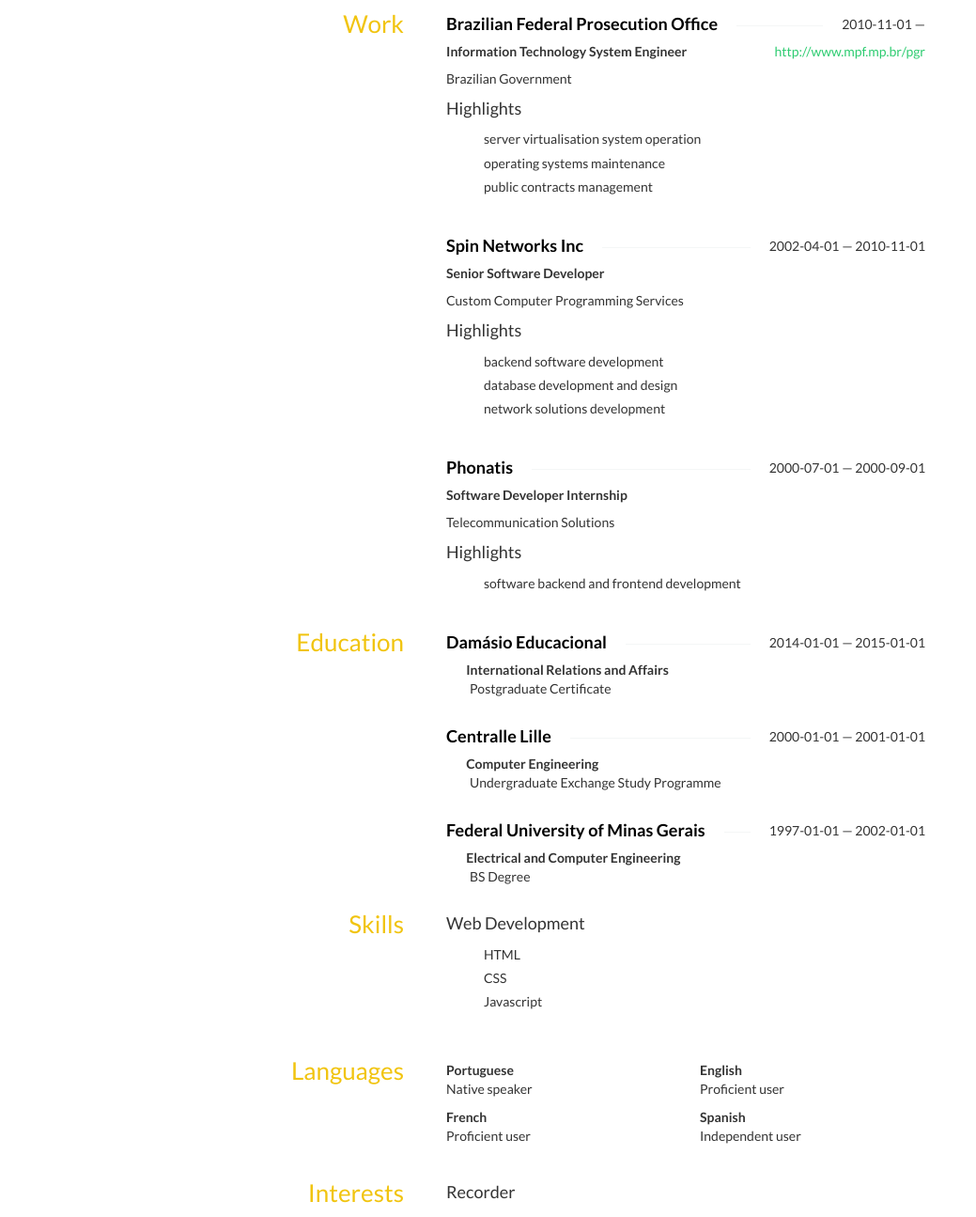
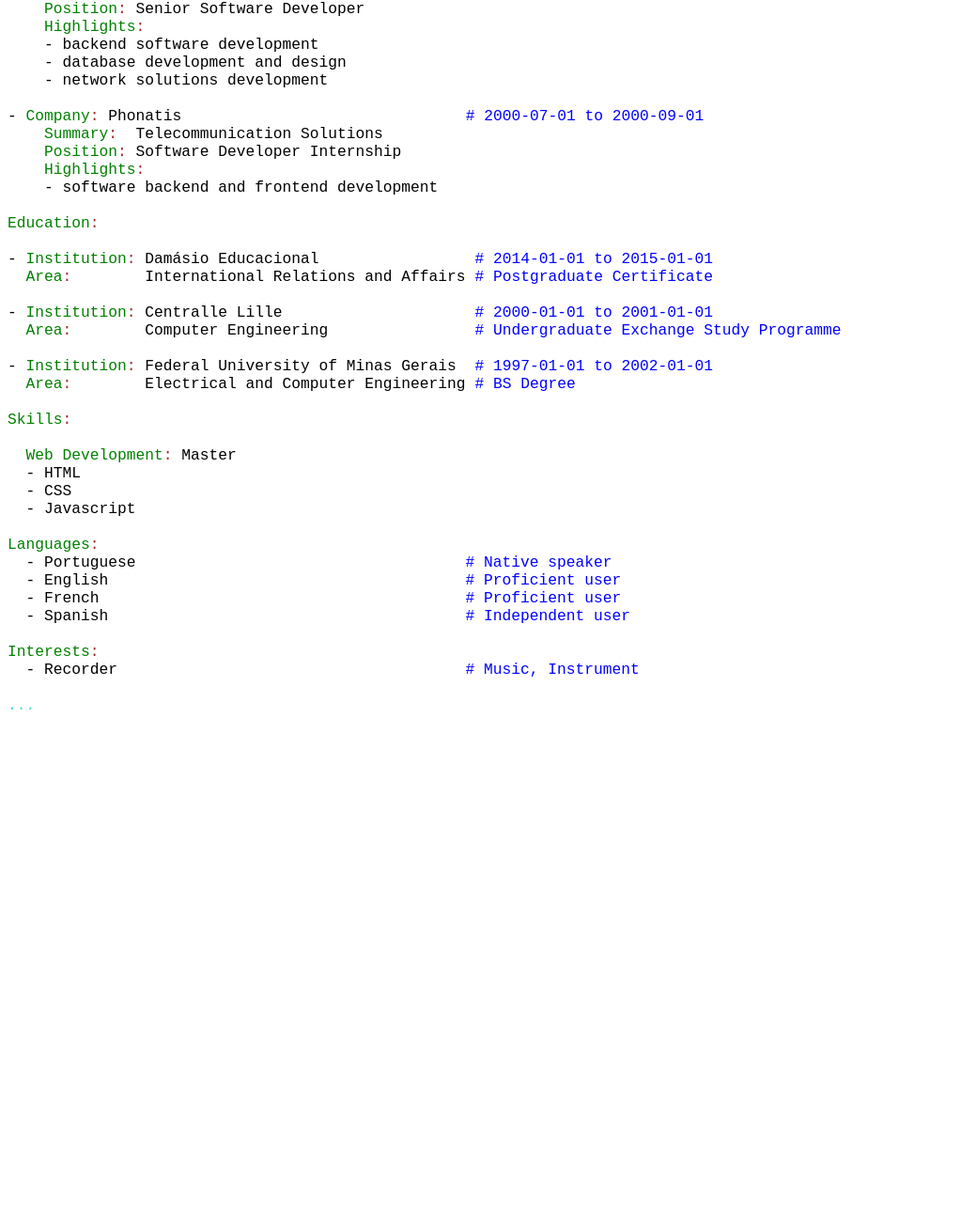
Before and after one commit to pcgqueiroz/resume, a website: page index.html in a window 1280 px wide. Shown: the part 426-1721 px from the top of the page at 94% size, without its empty margins (0-1039 px from the left). After the commit the page ends 1221 px from the top, so only its background shows below. Drawn offline with nearby package versions, Linux system fonts and the light colour scheme; some icons are missing.

Commit message:
:sparkles: Changing default resume to YAML theme

```diff
--- a/index.html
+++ b/index.html
@@ -1,460 +1,112 @@
-<!doctype html>
-<html>
-	<head>
+<!DOCTYPE html PUBLIC "-//W3C//DTD XHTML 1.0 Strict//EN" "http://www.w3.org/TR/xhtml1/DTD/xhtml1-strict.dtd">
+<html xmlns="http://www.w3.org/1999/xhtml" xml:lang="en" lang="en">
+  <head>
+    <title>Pedro Camilo de Godoy Queiroz</title>
+    <!-- <link
+      rel="stylesheet"
+      type="text/css"
+      href="file:///Users/pedro/Code/github.com/pcgqueiroz/jsonresume-theme-yaml/css/screen.css"
+      media="screen"
+    /> -->
+    <style type="text/css" media="screen">
+      a:link,
+      a:visited,
+      a:active {
+        color: black;
+        text-decoration: underline;
+      }
 
-	<meta charset="utf-8">
-	<meta name="viewport" content="width=device-width, user-scalable=no, minimal-ui">
+      .content {
+        font-size: 125%;
+        padding-top: 0;
+        margin-top: 0;
+      }
 
-	<title>Pedro Camilo de Godoy Queiroz</title>
+      .yaml_doc_sep {
+        color: turquoise;
+      }
 
-	<link rel="stylesheet" href="https://cdnjs.cloudflare.com/ajax/libs/twitter-bootstrap/3.2.0/css/bootstrap.min.css">
-	<link rel="stylesheet" href="https://cdnjs.cloudflare.com/ajax/libs/octicons/2.0.2/octicons.min.css">
+      .yaml_comment {
+        color: blue;
+      }
 
-	<style type="text/css">
-	@import url(
-	https://fonts.googleapis.com/css?family=Lato:400,700
-);
-body {
-	background: #fff;
-	font-family: Lato, sans-serif;
-	margin: 0 0 80px;
-}
-a {
-	color: #2ecc71;
-}
-a:focus,
-a:hover {
-	color: #f1c40f;
-	text-decoration: none;
-}
-p {
-	line-height: 1.5;
-	margin: 0;
-}
-p + p {
-	margin-top: 10px;
-}
-h1,
-h2,
-h3,
-h4 {
-	margin-top: 0
-}
-section {
-	margin-top: 30px;
-}
-li {
-	line-height: 1.8;
-	list-style: none;
-}
-li:before {
-	content: "\f052";
-	float: left;
-	font: 13px Octicons;
-	margin-top: 6px;
-	margin-left: -20px;
-	opacity: .1;
-	position: absolute;
-}
-blockquote {
-	border-left: 5px solid #e7e9ec;
-	font-size: 14px;
-}
-em {
-	color: #95a5a6;
-	font-weight: normal;
-	font-style: normal;
-}
-h4 span:first-child {
-	color: #000;
-	font-weight: bold;
-}
-.container {
-	max-width: 750px;
-	padding: 0 30px;
-}
-.col-sm-6 {
-	margin-bottom: 10px;
-}
-.col-sm-12 h4 {
-	margin-top: 12px;
-}
-.col-sm-12 + .col-sm-12 {
-	margin-top: 30px;
-}
-#header {
-	background: #f4f6f6;
-	padding: 50px 0;
-	margin-bottom: 30px;
-}
-#header h2 {
-	color: #95a5a6;
-	font-size: 24px;
-}
-#content h3 {
-	color: #f1c40f;
-	font-size: 26px;
-	margin-top: -4px;
-}
-#content aside {
-	text-align: right;
-	padding-right: 30px;
-}
-#profiles .network {
-	text-transform: capitalize;
-}
-#work .position,
-#volunteer .position {
-	font-weight: bold;
-	margin-bottom: 8px;
-}
-#education .area {
-	font-weight: bold;
-}
-#education .area:before {
-	content: "\f0d7";
-	font: 16px Octicons;
-	margin-right: 6px;
-}
-#education .studyType {
-	margin-left: 25px;
-}
-#awards .summary,
-#publications .summary {
-	margin-top: 8px;
-}
-#publications .website a:before {
-	content: attr(href);
-}
+      .yaml_directive {
+        color: red;
+      }
 
-@media (min-width: 480px) {
-	.strike-through {
-		border-top: 1px solid #f4f6f6;
-		height: 20px;
-		margin-top: 12px;
-		margin-bottom: -2px;
-		position: relative;
-	}
-	.strike-through span,
-	.strike-through a {
-		background: #fff;
-		position: absolute;
-	}
-	.strike-through span:first-child {
-		padding-right: 20px;
-		margin-top: -12px;
-	}
-	.strike-through span + span {
-		font-size: 14px;
-		margin-top: -10px;
-		padding-left: 20px;
-		right: 0;
-	}
-}
-@media (max-width: 768px) {
-	.col-sm-6:last-child {
-		margin-bottom: 0px;
-	}
-	#content aside {
-		margin-bottom: 20px;
-		padding-right: 0;
-		text-align: left;
-	}
-	#publications .website a:before {
-		content: "View publication";
-	}
-}
-@media (max-width: 480px) {
-	h1 {
-		font-size: 26px;
-	}
-	.date {
-		font-size: 14px;
-		margin-bottom: 5px;
-	}
-	.strike-through span:first-child {
-		margin-bottom: 7px;
-	}
-	.strike-through span {
-		display: block;
-	}
-	#header {
-		margin-bottom: 10px;
-		padding: 40px 0;
-	}
-	#actions {
-		display: none;
-	}
-}
+      .yaml_key {
+        color: green;
+      }
 
-	</style>
+      .yaml_key_sep {
+        color: brown;
+      }
+    </style>
+  </head>
+  <body>
+    <pre class="content">
+<span class="yaml_directive">%Pedro Camilo de Godoy Queiroz</span>
+<span class="yaml_doc_sep">---</span>
 
-	</head>
-	<body>
+<span class="yaml_key">Summary</span><span class="yaml_key_sep">:</span> In permanent beta: learning, improving, evolving…
 
-	<header id="header">
-		<div class="container">
-			<div class="row">
-				<div class="col-sm-9 col-sm-push-3">
-					<h1>
-						Pedro Camilo de Godoy Queiroz
-					</h1>
-					<h2>
-						Programmer
-					</h2>
-				</div>
-			</div>
-		</div>
-	</header>
-	<div id="content" class="container">
+<span class="yaml_key">Contact</span><span class="yaml_key_sep">:</span>
+  <span class="yaml_key">Email</span><span class="yaml_key_sep">:</span>   pedrobh@gmail.com
+  <span class="yaml_key">Phone</span><span class="yaml_key_sep">:</span>   +55 61 98233-2209
+  <span class="yaml_key">Website</span><span class="yaml_key_sep">:</span> <a href="http://ideelabs.com">http://ideelabs.com</a>
 
-	<section id="contact" class="row">
-		<aside class="col-sm-3">
-			<h3>Contact</h3>
-		</aside>
-		<div class="col-sm-9">
-			<div class="row">
-			<div class="col-sm-6">
-				<strong>Email</strong>
-				<div class="email">pedrobh@gmail.com</div>
-			</div>
-			<div class="col-sm-6">
-				<strong>Phone</strong>
-				<div class="phone">+66 (61) 98233-2209</div>
-			</div>
-			<div class="col-sm-6">
-				<strong>Website</strong>
-				<div class="website">
-					<a href="http://ideelabs.com">http://ideelabs.com</a>
-				</div>
-			</div>
-			</div>
-		</div>
-	</section>
-	<section id="about" class="row">
-		<aside class="col-sm-3">
-			<h3>About</h3>
-		</aside>
-		<div class="col-sm-9">
-			<p>In permanent beta: learning, improving, evolving…</p>
-		</div>
-	</section>
+<span class="yaml_key">Work</span><span class="yaml_key_sep">:</span>
 
-	<section id="work" class="row">
-		<aside class="col-sm-3">
-			<h3>Work</h3>
-		</aside>
-		<div class="col-sm-9">
-			<div class="row">
-			<div class="col-sm-12">
-				<h4 class="strike-through">
-					<span>Brazilian Federal Prosecution Office</span>
-					<span class="date">
-						2010-11-01 —
-					</span>
-				</h4>
-				<div class="website pull-right">
-					<a href="http://www.mpf.mp.br/pgr">http://www.mpf.mp.br/pgr</a>
-				</div>
-				<div class="position">
-					Information Technology System Engineer
-				</div>
-				<div class="summary">
-					<p>Brazilian Government</p>
-				</div>
-				<h4>Highlights</h4>
-				<ul class="highlights">
-					<li class="bullet">server virtualisation system operation</li>
-					<li class="bullet">operating systems maintenance</li>
-					<li class="bullet">public contracts management</li>
-				</ul>
-			</div>
-			<div class="col-sm-12">
-				<h4 class="strike-through">
-					<span>Spin Networks Inc</span>
-					<span class="date">
-						2002-04-01 — 2010-11-01
-					</span>
-				</h4>
-				<div class="website pull-right">
-					<a href=""></a>
-				</div>
-				<div class="position">
-					Senior Software Developer
-				</div>
-				<div class="summary">
-					<p>Custom Computer Programming Services</p>
-				</div>
-				<h4>Highlights</h4>
-				<ul class="highlights">
-					<li class="bullet">backend software development</li>
-					<li class="bullet">database development and design</li>
-					<li class="bullet">network solutions development</li>
-				</ul>
-			</div>
-			<div class="col-sm-12">
-				<h4 class="strike-through">
-					<span>Phonatis</span>
-					<span class="date">
-						2000-07-01 — 2000-09-01
-					</span>
-				</h4>
-				<div class="website pull-right">
-					<a href=""></a>
-				</div>
-				<div class="position">
-					Software Developer Internship
-				</div>
-				<div class="summary">
-					<p>Telecommunication Solutions </p>
-				</div>
-				<h4>Highlights</h4>
-				<ul class="highlights">
-					<li class="bullet">software backend and frontend development</li>
-				</ul>
-			</div>
-			</div>
-		</div>
-	</section>
+- <span class="yaml_key">Company</span><span class="yaml_key_sep">:</span> <a href="http://www.mpf.mp.br/pgr">Brazilian Federal Prosecution Office</a>   <span class="yaml_comment"># 2010-11-01 to present</span>
+    <span class="yaml_key">Summary</span><span class="yaml_key_sep">:</span>  Brazilian Government
+    <span class="yaml_key">Position</span><span class="yaml_key_sep">:</span> Information Technology System Engineer
+    <span class="yaml_key">Highlights</span><span class="yaml_key_sep">:</span>
+    - server virtualisation system operation
+    - operating systems maintenance
+    - public contracts management
 
+- <span class="yaml_key">Company</span><span class="yaml_key_sep">:</span> Spin Networks Inc                      <span class="yaml_comment"># 2002-04-01 to 2010-11-01</span>
+    <span class="yaml_key">Summary</span><span class="yaml_key_sep">:</span>  Custom Computer Programming Services
+    <span class="yaml_key">Position</span><span class="yaml_key_sep">:</span> Senior Software Developer
+    <span class="yaml_key">Highlights</span><span class="yaml_key_sep">:</span>
+    - backend software development
+    - database development and design
+    - network solutions development
 
-	<section id="education" class="row">
-		<aside class="col-sm-3">
-			<h3>Education</h3>
-		</aside>
-		<div class="col-sm-9">
-			<div class="row">
-			<div class="col-sm-12">
-				<h4 class="strike-through">
-					<span>Damásio Educacional</span>
-					<span class="date">
-						2014-01-01 — 2015-01-01
-					</span>
-				</h4>
-				<div class="area">
-					International Relations and Affairs
-				</div>
-				<div class="studyType">
-					Postgraduate Certificate
-				</div>
-			</div>
-			<div class="col-sm-12">
-				<h4 class="strike-through">
-					<span>Centralle Lille</span>
-					<span class="date">
-						2000-01-01 — 2001-01-01
-					</span>
-				</h4>
-				<div class="area">
-					Computer Engineering
-				</div>
-				<div class="studyType">
-					Undergraduate Exchange Study Programme
-				</div>
-			</div>
-			<div class="col-sm-12">
-				<h4 class="strike-through">
-					<span>Federal University of Minas Gerais</span>
-					<span class="date">
-						1997-01-01 — 2002-01-01
-					</span>
-				</h4>
-				<div class="area">
-					Electrical and Computer Engineering
-				</div>
-				<div class="studyType">
-					BS Degree
-				</div>
-			</div>
-			</div>
-		</div>
-	</section>
+- <span class="yaml_key">Company</span><span class="yaml_key_sep">:</span> Phonatis                               <span class="yaml_comment"># 2000-07-01 to 2000-09-01</span>
+    <span class="yaml_key">Summary</span><span class="yaml_key_sep">:</span>  Telecommunication Solutions
+    <span class="yaml_key">Position</span><span class="yaml_key_sep">:</span> Software Developer Internship
+    <span class="yaml_key">Highlights</span><span class="yaml_key_sep">:</span>
+    - software backend and frontend development
 
+<span class="yaml_key">Education</span><span class="yaml_key_sep">:</span>
 
+- <span class="yaml_key">Institution</span><span class="yaml_key_sep">:</span> Damásio Educacional                 <span class="yaml_comment"># 2014-01-01 to 2015-01-01</span>
+  <span class="yaml_key">Area</span><span class="yaml_key_sep">:</span>        International Relations and Affairs <span class="yaml_comment"># Postgraduate Certificate</span>
 
-	<section id="skills" class="row">
-		<aside class="col-sm-3">
-			<h3>Skills</h3>
-		</aside>
-		<div class="col-sm-9">
-			<div class="row">
-			<div class="col-sm-6">
-				<div class="name">
-					<h4>Web Development</h4>
-				</div>
-				<ul class="keywords">
-					<li>HTML</li>
-					<li>CSS</li>
-					<li>Javascript</li>
-				</ul>
-			</div>
-			</div>
-		</div>
-	</section>
+- <span class="yaml_key">Institution</span><span class="yaml_key_sep">:</span> Centralle Lille                     <span class="yaml_comment"># 2000-01-01 to 2001-01-01</span>
+  <span class="yaml_key">Area</span><span class="yaml_key_sep">:</span>        Computer Engineering                <span class="yaml_comment"># Undergraduate Exchange Study Programme</span>
 
-	<section id="languages" class="row">
-		<aside class="col-sm-3">
-			<h3>Languages</h3>
-		</aside>
-		<div class="col-sm-9">
-			<div class="row">
-			<div class="col-sm-6">
-				<div class="language">
-					<strong>Portuguese</strong>
-				</div>
-				<div class="fluency">
-					Native speaker
-				</div>
-			</div>
-			<div class="col-sm-6">
-				<div class="language">
-					<strong>English</strong>
-				</div>
-				<div class="fluency">
-					Proficient user
-				</div>
-			</div>
-			<div class="col-sm-6">
-				<div class="language">
-					<strong>French</strong>
-				</div>
-				<div class="fluency">
-					Proficient user
-				</div>
-			</div>
-			<div class="col-sm-6">
-				<div class="language">
-					<strong>Spanish</strong>
-				</div>
-				<div class="fluency">
-					Independent user
-				</div>
-			</div>
-			</div>
-		</div>
-	</section>
+- <span class="yaml_key">Institution</span><span class="yaml_key_sep">:</span> Federal University of Minas Gerais  <span class="yaml_comment"># 1997-01-01 to 2002-01-01</span>
+  <span class="yaml_key">Area</span><span class="yaml_key_sep">:</span>        Electrical and Computer Engineering <span class="yaml_comment"># BS Degree</span>
 
-	<section id="interests" class="row">
-		<aside class="col-sm-3">
-			<h3>Interests</h3>
-		</aside>
-		<div class="col-sm-9">
-			<div class="row">
-			<div class="col-sm-6">
-				<div class="name">
-					<h4>Recorder</h4>
-				</div>
-				<ul class="keywords">
-					<li>Music</li>
-					<li>Instrument</li>
-				</ul>
-			</div>
-			</div>
-		</div>
-	</section>
+<span class="yaml_key">Skills</span><span class="yaml_key_sep">:</span>
 
+  <span class="yaml_key">Web Development</span><span class="yaml_key_sep">:</span> Master
+  - HTML
+  - CSS
+  - Javascript
 
-	</div>
+<span class="yaml_key">Languages</span><span class="yaml_key_sep">:</span>
+  - Portuguese                                    <span class="yaml_comment"># Native speaker</span>
+  - English                                       <span class="yaml_comment"># Proficient user</span>
+  - French                                        <span class="yaml_comment"># Proficient user</span>
+  - Spanish                                       <span class="yaml_comment"># Independent user</span>
 
-	</body>
+<span class="yaml_key">Interests</span><span class="yaml_key_sep">:</span>
+  - Recorder                                      <span class="yaml_comment"># Music, Instrument </span>
+
+<span class="yaml_doc_sep">...</span>
+    </pre>
+  </body>
 </html>
```
